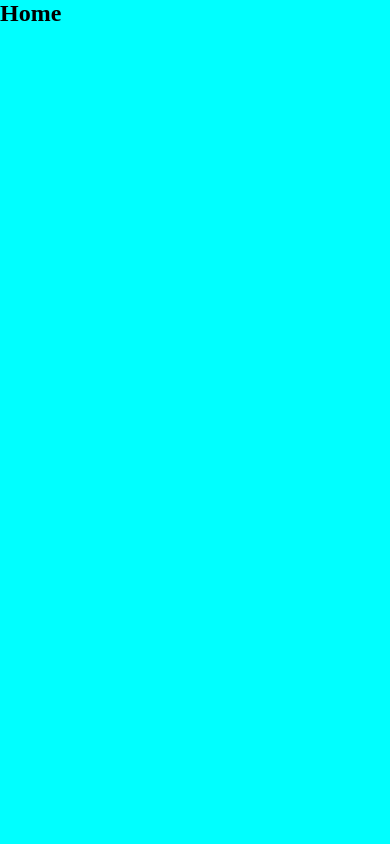
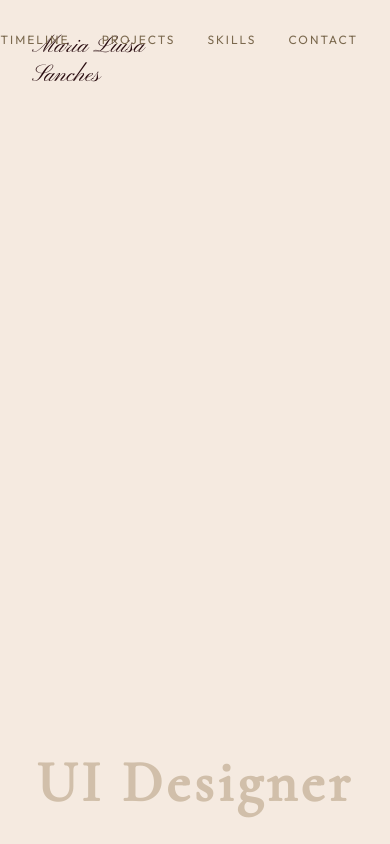
Before and after one commit to marialuisasanches/maria-luisa-sanches, a React (Vite) app: page /home in a window 390 px wide. Built offline with nearby package versions, Linux system fonts and the light colour scheme.

Commit message:
feat(home): implement animated hero with Spline 3D robot and responsive layout

```diff
--- a/index.html
+++ b/index.html
@@ -10,6 +10,10 @@
       href="https://fonts.googleapis.com/css2?family=Cormorant:ital,wght@0,300;0,400;0,500;1,300&family=Outfit:wght@300;400;500&display=swap"
       rel="stylesheet"
     />
+    <link
+      href="https://fonts.googleapis.com/css2?family=Pinyon+Script&display=swap"
+      rel="stylesheet"
+    />
     <link rel="stylesheet" href="./src/index.css" />
 
     <title>Portifólio - Maria Luisa Sanches</title>
--- a/package.json
+++ b/package.json
@@ -10,6 +10,7 @@
     "preview": "vite preview"
   },
   "dependencies": {
+    "@splinetool/react-spline": "^4.1.0",
     "framer-motion": "^12.38.0",
     "react": "^19.2.5",
     "react-dom": "^19.2.5",
--- a/src/index.css
+++ b/src/index.css
@@ -29,6 +29,7 @@ body,
 
   --font-display: "Cormorant", serif; /* títulos */
   --font-body: "Outfit", sans-serif; /* corpo/UI */
+  --font-cursive: "Pinyon Script", cursive;
 
   /* espaçamentos */
   --radius-sm: 6px;
--- a/src/pages/Hello.jsx
+++ b/src/pages/Hello.jsx
@@ -54,8 +54,9 @@ function Hello() {
   return (
     <motion.div
       className={styles.container}
-      initial={{ borderRadius: "0px", y: 0 }}
-      exit={{ borderRadius: "0px 0px 40px 40px", y: "-100vh" }}
+      initial={{ y: "-100vh" }}
+      animate={{ y: 0 }}
+      exit={{ y: "-100vh" }}
       transition={{ duration: 0.8, ease: "easeInOut" }}
     >
       <h2
@@ -63,6 +64,11 @@ function Hello() {
       >
         {greetings[current].word}
       </h2>
+
+      <div className={styles.scrollHint}>
+        <span>scroll</span>
+        <div className={styles.arrow} />
+      </div>
     </motion.div>
   );
 }
--- a/src/pages/Home.css
+++ /dev/null
@@ -1,3 +0,0 @@
-body {
-  background-color: aqua;
-}
--- a/src/pages/Home.jsx
+++ b/src/pages/Home.jsx
@@ -1,32 +1,148 @@
 import { useNavigate } from "react-router-dom";
-import { useEffect } from "react";
-import "./Home.css";
+import { useEffect, useLayoutEffect, useRef, useState } from "react";
+import { motion } from "framer-motion";
+import Spline from "@splinetool/react-spline";
+import styles from "./home.module.css";
+
+const roles = [
+  "Maria Luisa Sanches",
+  "Frontend Developer",
+  "UI Designer",
+  "Creative Coder",
+];
 
 function Home() {
   const navigate = useNavigate();
+  const [selectedSection, setSelectedSection] = useState("Home");
+  const [currentRole, setCurrentRole] = useState(0);
+  const [roleVisible, setRoleVisible] = useState(true);
+  const [splineLoaded, setSplineLoaded] = useState(false);
+  const heroNameRef = useRef(null);
+
+  const onSplineLoad = () => {
+    setSplineLoaded(true);
+  };
 
   useEffect(() => {
     let navigating = false;
-
     const handleScroll = (e) => {
       if (navigating) return;
-
       if (e.deltaY < 0) {
-        // scroll pra cima volta pro hello
         navigating = true;
         navigate("/hello");
       }
     };
+    window.addEventListener("wheel", handleScroll);
+    return () => window.removeEventListener("wheel", handleScroll);
+  }, [navigate]);
 
-    window.addEventListener("wheel", handleScroll);
-
-    return () => window.removeEventListener("wheel", handleScroll);
+  useEffect(() => {
+    const interval = setInterval(() => {
+      setRoleVisible(false);
+      setTimeout(() => {
+        setCurrentRole((prev) => (prev + 1) % roles.length);
+        setRoleVisible(true);
+      }, 400);
+    }, 2500);
+    return () => clearInterval(interval);
   }, []);
 
+  useLayoutEffect(() => {
+    const fitHeroName = () => {
+      const heroName = heroNameRef.current;
+      if (!heroName) return;
+      const maxWidth = window.innerWidth - 64;
+      const maxSize = 224;
+      const minSize = 48;
+      let fontSize = maxSize;
+      heroName.style.fontSize = `${fontSize}px`;
+      while (heroName.scrollWidth > maxWidth && fontSize > minSize) {
+        fontSize -= 2;
+        heroName.style.fontSize = `${fontSize}px`;
+      }
+    };
+    fitHeroName();
+    window.addEventListener("resize", fitHeroName);
+    return () => window.removeEventListener("resize", fitHeroName);
+  }, [currentRole]);
+
+  const sections = [
+    "Home",
+    "About",
+    "Timeline",
+    "Projects",
+    "Skills",
+    "Contact",
+  ];
+
   return (
-    <div style={{ height: "100vh", overflow: "hidden" }}>
-      <h2>Home</h2>
-    </div>
+    <motion.div
+      className={styles.container}
+      initial={{ y: "100vh" }}
+      animate={{ y: 0 }}
+      exit={{ y: "100vh" }}
+      transition={{ duration: 0.8, ease: "easeInOut" }}
+    >
+      {/* ── ROBÔ SPLINE ── */}
+      <motion.div
+        className={styles.splineWrapper}
+        initial={{ opacity: 0, scale: 0.95 }}
+        animate={{
+          opacity: splineLoaded ? 1 : 0,
+          scale: splineLoaded ? 1 : 0.95,
+        }}
+        transition={{ duration: 1.2, ease: "easeOut", delay: 0.3 }}
+      >
+        <div className={styles.splineInner}>
+          <Spline
+            scene="https://prod.spline.design/kNqea8ru4A73BV59/scene.splinecode"
+            onLoad={onSplineLoad}
+            style={{
+              width: "100%",
+              height: "100%",
+              pointerEvents: "all",
+              transform: "translateX(0%)",
+            }}
+          />
+        </div>
+      </motion.div>
+
+      {/* ── LOGO ── */}
+      <p className={styles.logo}>
+        <span>Maria Luisa</span>
+        <span>Sanches</span>
+      </p>
+
+      {/* ── NAV ── */}
+      <nav className={styles.nav}>
+        {sections.map((section) => (
+          <a
+            key={section}
+            className={`${styles.navItem} ${
+              selectedSection === section ? styles.active : ""
+            }`}
+            href={`#${section.toLowerCase()}`}
+            onClick={() => setSelectedSection(section)}
+          >
+            {section}
+          </a>
+        ))}
+      </nav>
+
+      {/* ── HERO NAME ── */}
+      <div className={styles.hero}>
+        <h1
+          ref={heroNameRef}
+          className={styles.heroName}
+          style={{
+            opacity: roleVisible ? 1 : 0,
+            transition: "opacity 0.4s ease",
+          }}
+        >
+          {roles[currentRole]}
+        </h1>
+      </div>
+    </motion.div>
   );
 }
 
--- a/src/pages/hello.module.css
+++ b/src/pages/hello.module.css
@@ -22,3 +22,39 @@
   opacity: 1;
   transform: translateY(0);
 }
+
+.scrollHint {
+  position: absolute;
+  bottom: 32px;
+  left: 50%;
+  transform: translateX(-50%);
+  display: flex;
+  flex-direction: column;
+  align-items: center;
+  gap: 8px;
+  color: var(--color-text-muted);
+  font-family: var(--font-body);
+  font-size: 0.7rem;
+  letter-spacing: 2px;
+  text-transform: uppercase;
+  animation: bounce 2s infinite;
+}
+
+.arrow {
+  width: 1px;
+  height: 40px;
+  background: var(--color-text-muted);
+  animation: grow 2s infinite;
+}
+
+@keyframes grow {
+  0%,
+  100% {
+    height: 20px;
+    opacity: 0.3;
+  }
+  50% {
+    height: 40px;
+    opacity: 1;
+  }
+}
--- /dev/null
+++ b/src/pages/home.module.css
@@ -0,0 +1,143 @@
+.container {
+  height: 100vh;
+  overflow: hidden;
+  background: var(--color-white);
+  position: relative;
+}
+
+/* ── ROBÔ SPLINE ──────────────────────────────────────────────────────────── */
+/* ── ROBÔ SPLINE ── */
+.splineWrapper {
+  position: absolute;
+  top: 10%;
+  left: 50%;
+  transform: translate(-50%, -50%);
+
+  width: 100vw; /* ocupa a largura toda da tela */
+  height: 100vh;
+  display: flex;
+  align-items: center;
+  justify-content: center;
+
+  z-index: 0;
+  pointer-events: none;
+  /* overflow: hidden; */
+}
+
+.splineInner {
+  width: 100%;
+  height: 100%;
+  pointer-events: all;
+  position: relative;
+  left: -50%; /* começa no zero — ajuste aqui se precisar */
+}
+/* ── LOGO ──────────────────────────────────────────────────────────────────── */
+.logo {
+  position: absolute;
+  top: 32px;
+  left: 32px;
+  font-family: var(--font-cursive);
+  font-size: 1.5rem;
+  color: var(--color-bg);
+  margin: 0;
+  display: flex;
+  flex-direction: column;
+  line-height: 1.2;
+  z-index: 10;
+}
+
+/* ── NAV ───────────────────────────────────────────────────────────────────── */
+.nav {
+  position: absolute;
+  top: 32px;
+  right: 32px;
+  display: flex;
+  flex-direction: row;
+  gap: 32px;
+  align-items: center;
+  z-index: 10;
+  pointer-events: none;
+}
+
+.navItem {
+  position: relative;
+  font-family: var(--font-body);
+  font-size: 0.75rem;
+  color: var(--color-text-muted);
+  letter-spacing: 2px;
+  text-transform: uppercase;
+  cursor: pointer;
+  transition:
+    color 0.35s ease,
+    opacity 0.35s ease;
+  text-decoration: none;
+  padding-bottom: 6px;
+  pointer-events: all;
+}
+
+.navItem:hover {
+  color: var(--color-surface);
+}
+
+.navItem::after {
+  content: "";
+  position: absolute;
+  left: 0;
+  bottom: 0;
+  width: 100%;
+  height: 1px;
+  background: currentColor;
+  transform: scaleX(0);
+  transform-origin: left center;
+  opacity: 0.75;
+  transition:
+    transform 0.35s ease,
+    opacity 0.35s ease;
+}
+
+.navItem:hover::after,
+.navItem:focus-visible::after,
+.active::after {
+  transform: scaleX(1);
+}
+
+.navItem.active {
+  color: var(--color-surface);
+}
+
+/* ── HERO ──────────────────────────────────────────────────────────────────── */
+.hero {
+  position: absolute;
+  bottom: 32px;
+  left: 50%;
+  transform: translateX(-50%);
+  text-align: center;
+  display: flex;
+  flex-direction: column;
+  align-items: center;
+  gap: 16px;
+  width: calc(100vw - 64px);
+  z-index: 5;
+  pointer-events: none;
+}
+
+.heroName {
+  font-family: var(--font-display);
+  font-size: 14rem;
+  color: var(--color-text);
+  margin: 0;
+  line-height: 1;
+  letter-spacing: 4px;
+  text-align: center;
+  white-space: nowrap;
+  max-width: 100%;
+}
+
+.heroRole {
+  font-family: var(--font-body);
+  font-size: 1rem;
+  color: var(--color-text-muted);
+  letter-spacing: 3px;
+  text-transform: uppercase;
+  margin: 0;
+}
```
Also changed, not shown: 1 other file (tests, documents, lock files or other folders).
